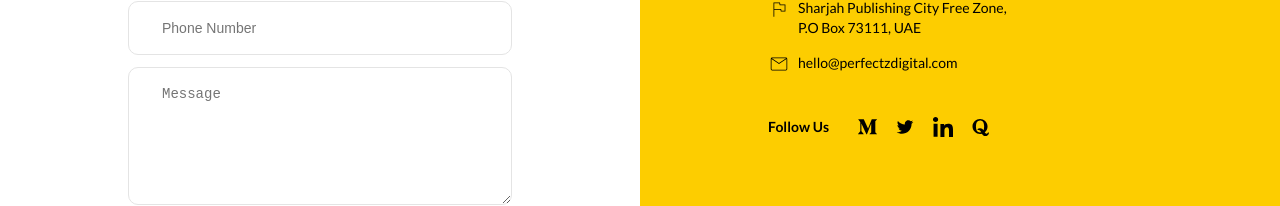
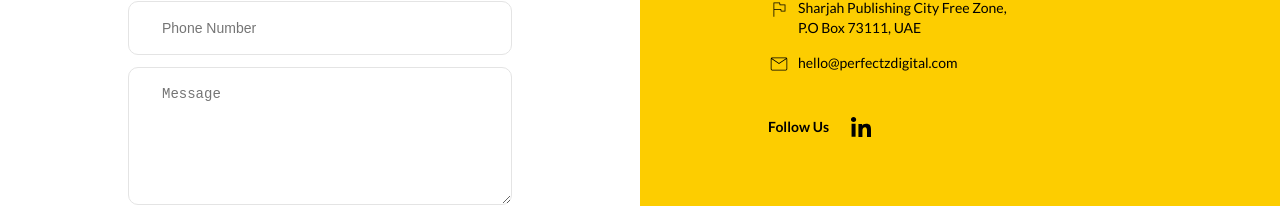
Before and after one commit to jaseelPerfectz/perfect_web, a React (Create React App) app: page / in a window 1280 px wide. Shown: the part 6164-6370 px from the top of the page. Built offline with nearby package versions, Linux system fonts and the light colour scheme.

Commit message:
first commit

```diff
--- a/src/screen/home.js
+++ b/src/screen/home.js
@@ -358,10 +358,13 @@ export default class HomeScreen extends Component {
                   </div>
                   <div className="hmHo">
                     <div className="hmHoA">Follow Us</div>
-                    <div className="hmHoB" />
-                    <div className="hmHoC" />
-                    <div className="hmHoD" />
-                    <div className="hmHoE" />
+                    <div
+                      className="hmHoD"
+                      onClick={() => window.open("https://www.linkedin.com/company/perfectz-digital/")}
+                    />
+                    {/* <div className="hmHoB" /> */}
+                    {/* <div className="hmHoC" /> */}
+                    {/* <div className="hmHoE" /> */}
                   </div>
                 </div>
                 <div className="hmHp">© Copyright 2022 | Perfectz Digital</div>
--- a/src/style/hm.css
+++ b/src/style/hm.css
@@ -740,7 +740,7 @@
   display: flex;
   align-items: center;
   width: 230px;
-  justify-content: space-between;
+  justify-content: start;
 }
 .hmHoA {
   font-size: 14px;
@@ -753,6 +753,7 @@
   background-image: url(../asset/ic_m.svg);
   background-repeat: no-repeat;
   background-size: contain;
+  cursor: pointer;
 }
 .hmHoC {
   height: 24px;
@@ -760,6 +761,7 @@
   background-image: url(../asset/ic_twit.svg);
   background-repeat: no-repeat;
   background-size: contain;
+  cursor: pointer;
 }
 .hmHoD {
   height: 24px;
@@ -767,6 +769,7 @@
   background-image: url(../asset/ic_in.svg);
   background-repeat: no-repeat;
   background-size: contain;
+  cursor: pointer;
 }
 .hmHoE {
   height: 24px;
@@ -774,6 +777,7 @@
   background-image: url(../asset/ic_q.svg);
   background-repeat: no-repeat;
   background-size: contain;
+  cursor: pointer;
 }
 .hmHp {
   height: 20px;
```
Also changed, not shown: src/asset/img_logo.svg.
